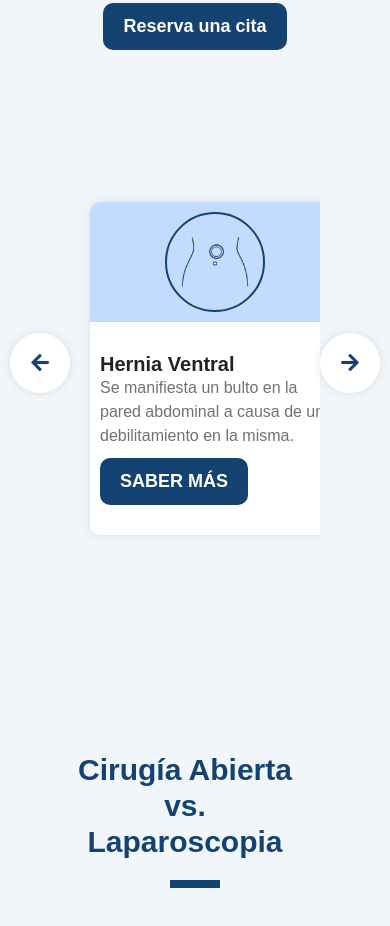
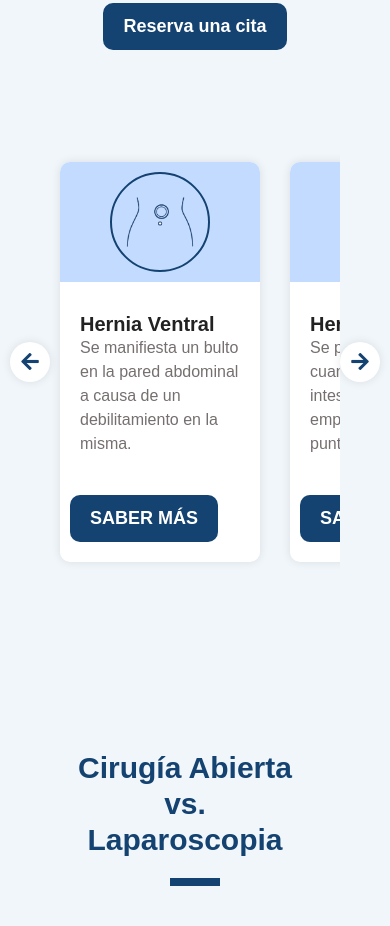
Before and after one commit to Abrahamcepedao/HERNIACLINICWEB, a plain HTML site: page es/index.html in a window 390 px wide. Shown: the part 2748-3674 px from the top of the page. Drawn offline with nearby package versions, Linux system fonts and the light colour scheme; a script that the page names is missing; a web font is replaced by a local one.

Commit message:
Fixed services error

```diff
--- a/css/index_v1.css
+++ b/css/index_v1.css
@@ -409,8 +409,15 @@ body{
 	padding-bottom: 20px;
 	text-align: left;
 	min-width: 400px;
+	min-height: 400px;
 	margin-right: 30px;
 	overflow: hidden;
+	display: flex;
+	flex-direction: column;
+	justify-content: space-between;
+}
+.services__item::before, .services__item::after {
+	content: none;
 }
 .service__image div {
 	width: 100px;
@@ -420,22 +427,31 @@ body{
 	align-items: center;
 	border-radius: 50%;
 	border: 2px solid var(--blue__primary);
+
 }
-.services__item div {
-	padding: 30px;
-}
-
 .service__image {
 	display: flex;
 	justify-content: center;
 	align-items: center;
 	background: var(--blue__secondary);
 	margin-bottom: 20px;
+	padding: 30px;
 }
 .service__image img {
 	width: 70px;
 	height: auto;
 	position: relative;
+}
+
+.service__info {
+	flex: 1;
+	display: flex;
+	flex-direction: column;
+	justify-content: space-between;
+	padding: 0px 20px !important;
+}
+.service__info::before, .service__info::after {
+	content: none;
 }
 
 /* services buttonn */
@@ -504,9 +520,39 @@ body{
 	.services__item div {
 		padding: 10px;
 	}
-
 }
 
+/* 440px */
+@media (max-width: 440px) {
+	.services__list {
+		padding: 10px;
+	}
+	.services__item {
+		min-width: 200px;
+		min-height: 400px;
+		display: flex;
+		flex-direction: column;
+		justify-content: space-between;
+	}
+	.services__item::before, .services__item::after {
+		content: none;
+	}
+	.service__info {
+		flex: 1;
+		display: flex;
+		flex-direction: column;
+		justify-content: space-between;
+		padding: 0px 10px !important;
+	}
+	.service__info::before, .service__info::after {
+		content: none;
+	}
+	.services__btn {
+		width: 30px;
+		height: 30px;
+		padding: 20px;
+	}
+}
 
 /* <---------Open surgery vs. Laparosocopy--------->*/
 .comparison__title {
--- a/es/index.html
+++ b/es/index.html
@@ -291,9 +291,11 @@
                             <img src="../img/surgeries/ventral.png" />
                         </div>
                     </div>
+                    <div class="service__info">
                         <div>
                             <h3 class="title__black__small">Hernia Ventral</h3>
                             <p class="text__normal">Se manifiesta un bulto en la pared abdominal a causa de un debilitamiento en la misma.</p>
+                        </div>
                         <a href="../hernias/ventral/es/">
                             <button class="blue__button">SABER MÁS</button>
                         </a>
@@ -305,9 +307,11 @@
                             <img src="../img/surgeries/inguinal.png" />
                         </div>
                     </div>
+                    <div class="service__info">
                         <div>
                             <h3 class="title__black__small">Hernia Inguinal</h3>
                             <p class="text__normal">Se produce en la ingle cuando el tejido, intestino o vejiga se empuja a través de un punto débil.</p>
+                        </div>
                         <a href="../hernias/inguinal/es">
                             <button class="blue__button">SABER MÁS</button>
                         </a>
@@ -319,9 +323,11 @@
                             <img src="../img/surgeries/incisional.png" />
                         </div>
                     </div>
+                    <div class="service__info">
                         <div>
                             <h3 class="title__black__small">Hernia Incisional</h3>
                             <p class="text__normal">Sucede cuando el intestino sale a través de la pared abdominal en el lugar de una cirugía.</p>
+                        </div>
                         <a href="../hernias/incisional/es">
                             <button class="blue__button">SABER MÁS</button>
                         </a>
@@ -333,9 +339,11 @@
                             <img src="../img/surgeries/hiatal.png" />
                         </div>
                     </div>
+                    <div class="service__info">
                         <div>
                             <h3 class="title__black__small">Hernia Hiatal</h3>
                             <p class="text__normal">Se produce en la parte superior del estómago, y la parte superior del mismo parece un poco abultada.</p>
+                        </div>
                         <a href="../hernias/hiatal/es">
                             <button class="blue__button">SABER MÁS</button>
                         </a>
@@ -347,9 +355,11 @@
                             <img src="../img/surgeries/umbilical.png" />
                         </div>
                     </div>
+                    <div class="service__info">
                         <div>
                             <h3 class="title__black__small">Hernia Umbilical</h3>
                             <p class="text__normal">Se da cuando el intestino, la grasa o el líquido sale a través del abdómen, ocasionando un bulto en el ombligo.</p>
+                        </div>
                         <a href="../hernias/umbilical/es">
                             <button class="blue__button">SABER MÁS</button>
                         </a>
```
Also changed, not shown: index.html (+10 -0 lines), img/landing/email.svg (deleted), img/landing/loc.svg (deleted), img/landing/pencil.svg (deleted), img/landing/phone.svg (deleted), img/landing/subject.svg (deleted), img/landing/user.svg (deleted), img/surgeries/check.png (deleted). Lines whose indentation alone changed are shown as unchanged.
